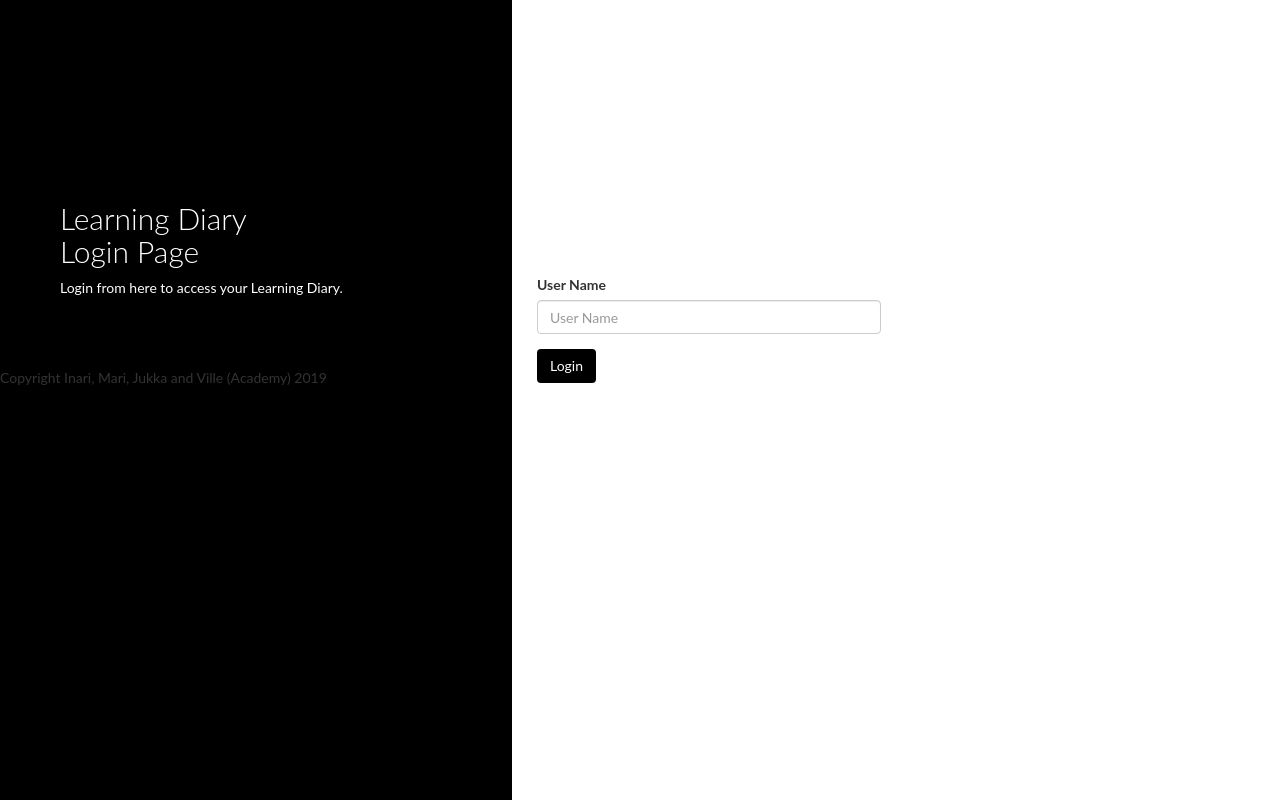
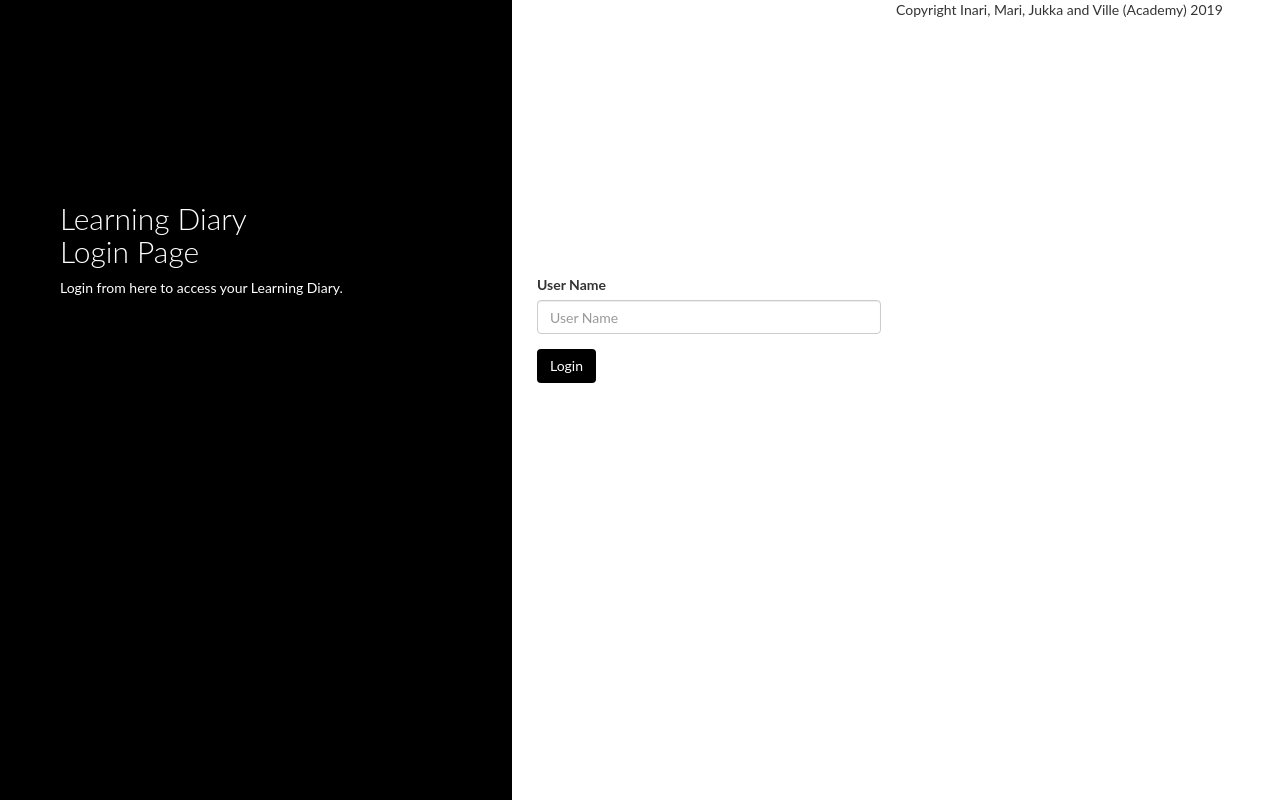
Before and after one commit to iaaltojarvi/Learning-diary, a website: page public/index.html in a window 1280 px wide. Drawn offline with nearby package versions, Linux system fonts and the light colour scheme.

Commit message:
Jukka /style_index.css publiciin

```diff
--- a/public/index.html
+++ b/public/index.html
@@ -17,7 +17,6 @@
             <h2>Learning Diary<br> Login Page</h2>
             <p>Login from here to access your Learning Diary.</p>
         </div>
-        <footer id="footer" >Copyright Inari, Mari, Jukka and Ville (Academy) 2019</footer>
     </div>
     <div class="main">
         <div class="col-md-6 col-sm-12">
@@ -37,5 +36,6 @@
         </div>
         </div>
     </div>
+    <footer id="footer" >Copyright Inari, Mari, Jukka and Ville (Academy) 2019</footer>
 </body>
 </html>
--- a/public/style_index.css
+++ b/public/style_index.css
@@ -75,5 +75,5 @@ body {
 }
 
 #footer {
-    float: bottom   ;
+    float: bottom !important;
 }
```
